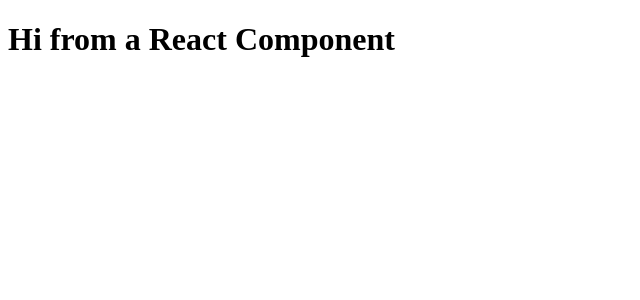
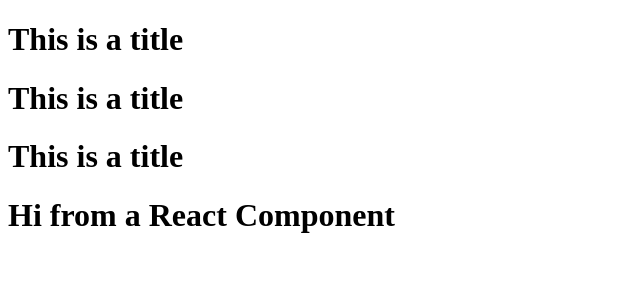
Before and after one commit to fahad-masood/namaste-react-web-series, a React (Vite) app: page / in a window 1280 px wide. Shown: the top 300 px of the page, without its empty margins (0-640 px from the left). Built offline with nearby package versions, Linux system fonts and the light colour scheme.

Commit message:
Ep-3 full code

```diff
--- a/App.js
+++ b/App.js
@@ -5,11 +5,17 @@
 
 const heading = <h1>Hi from the react element</h1>;
 
-// React Component
-
-const HeadingComponent = () => {
-  return <h1>Hi from a React Component</h1>;
-};
+// Component Composition -> Calling a component inside another component
+const Title = () => <h1>This is a title</h1>;
+const HeadingComponent = () => (
+  <>
+    {/* 3 ways to call a React component */}
+    <Title />
+    <Title></Title>
+    {Title()}
+    <h1>Hi from a React Component</h1>
+  </>
+);
 
 const root = ReactDOM.createRoot(document.getElementById("root"));
 root.render(<HeadingComponent />);
```
